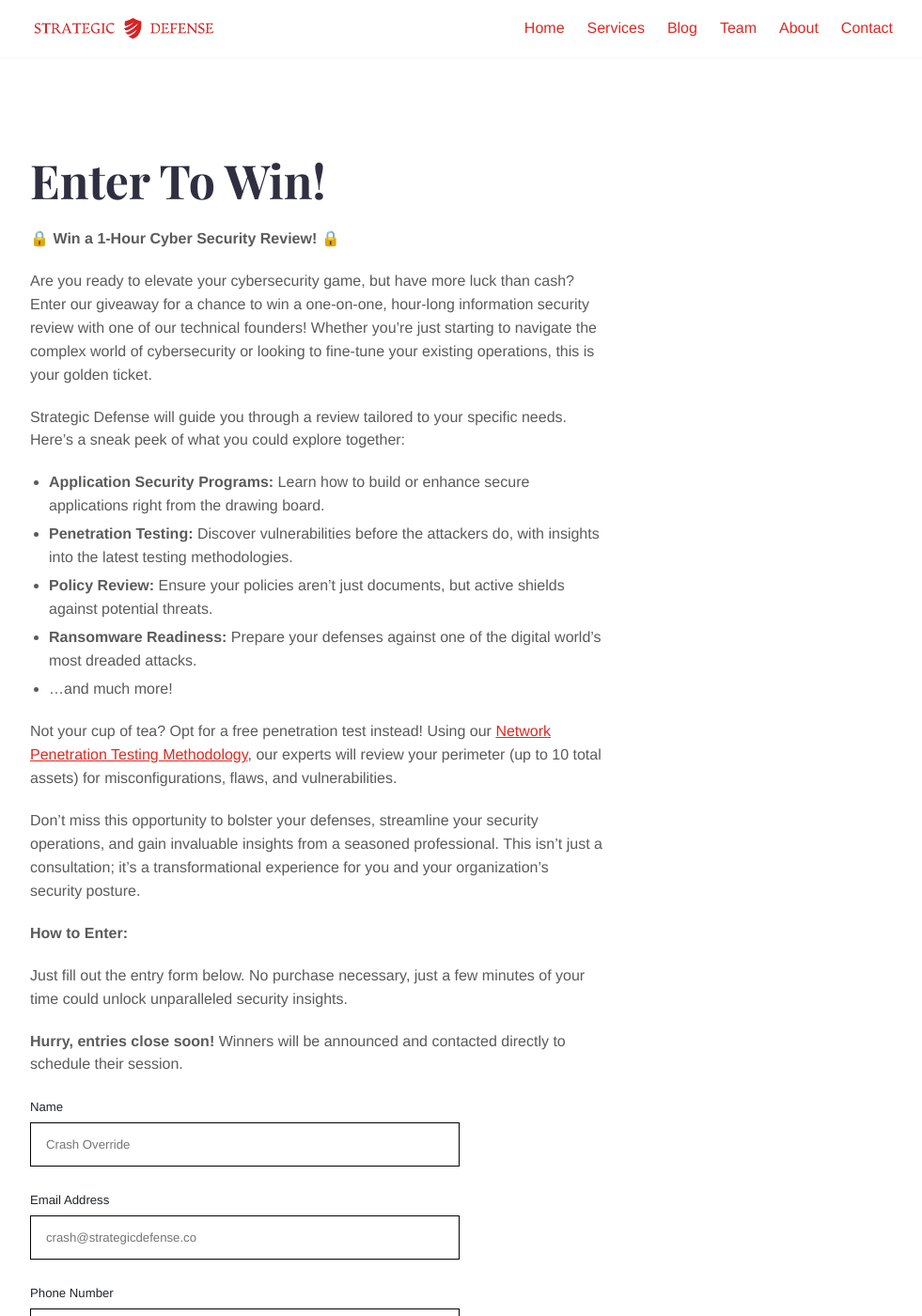
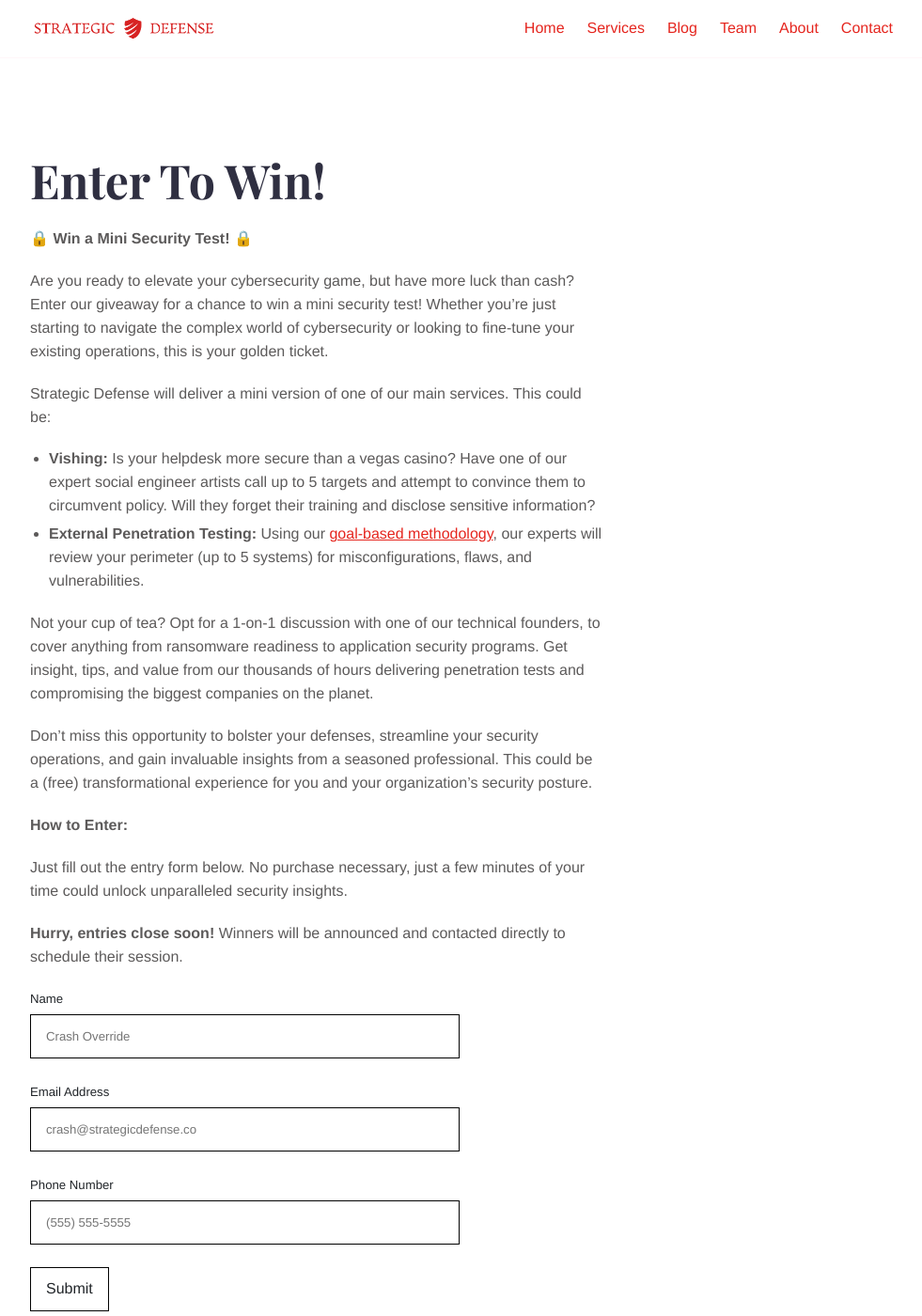
Before and after one commit to strategicdefense/strategicdefense.github.io, a Jekyll site: the page built from spring2024giveaway.md, in a window 1280 px wide and 1400 px high. Shown: the whole window at 94% size, without its empty margins (143-1124 px from the left). Built offline with Jekyll 4.4.1, drawn with Linux system fonts in a browser that asks for light colours.

Commit message:
:updating giveaway

```diff
--- a/spring2024giveaway.md
+++ b/spring2024giveaway.md
@@ -1,26 +1,23 @@
 ---
 title: Enter To Win!
 layout: page
-description: Enter to Win a 1-Hour Cyber Security Review
+description: Enter to Win a Mini Security Test
 image: "/images/sd_shield.png"
 sitemap: false
 ---
 
-🔒 **Win a 1-Hour Cyber Security Review!** 🔒
+🔒 **Win a Mini Security Test!** 🔒
 
-Are you ready to elevate your cybersecurity game, but have more luck than cash? Enter our giveaway for a chance to win a one-on-one, hour-long information security review with one of our technical founders! Whether you're just starting to navigate the complex world of cybersecurity or looking to fine-tune your existing operations, this is your golden ticket.
+Are you ready to elevate your cybersecurity game, but have more luck than cash? Enter our giveaway for a chance to win a mini security test! Whether you're just starting to navigate the complex world of cybersecurity or looking to fine-tune your existing operations, this is your golden ticket.
 
-Strategic Defense will guide you through a review tailored to your specific needs. Here’s a sneak peek of what you could explore together:
+Strategic Defense will deliver a mini version of one of our main services. This could be:
 
-- **Application Security Programs:** Learn how to build or enhance secure applications right from the drawing board.
-- **Penetration Testing:** Discover vulnerabilities before the attackers do, with insights into the latest testing methodologies.
-- **Policy Review:** Ensure your policies aren’t just documents, but active shields against potential threats.
-- **Ransomware Readiness:** Prepare your defenses against one of the digital world’s most dreaded attacks.
-- ...and much more!
+- **Vishing:** Is your helpdesk more secure than a vegas casino? Have one of our expert social engineer artists call up to 5 targets and attempt to convince them to circumvent policy. Will they forget their training and disclose sensitive information?
+- **External Penetration Testing:** Using our [goal-based methodology](/services/network), our experts will review your perimeter (up to 5 systems) for misconfigurations, flaws, and vulnerabilities.
 
-Not your cup of tea? Opt for a free penetration test instead! Using our [Network Penetration Testing Methodology](/services/network), our experts will review your perimeter (up to 10 total assets) for misconfigurations, flaws, and vulnerabilities.
+Not your cup of tea? Opt for a 1-on-1 discussion with one of our technical founders, to cover anything from ransomware readiness to application security programs. Get insight, tips, and value from our thousands of hours delivering penetration tests and compromising the biggest companies on the planet.
 
-Don’t miss this opportunity to bolster your defenses, streamline your security operations, and gain invaluable insights from a seasoned professional. This isn't just a consultation; it's a transformational experience for you and your organization's security posture.
+Don’t miss this opportunity to bolster your defenses, streamline your security operations, and gain invaluable insights from a seasoned professional. This could be a (free) transformational experience for you and your organization's security posture.
 
 **How to Enter:**
 
```
Also changed, not shown: 1 other file.
